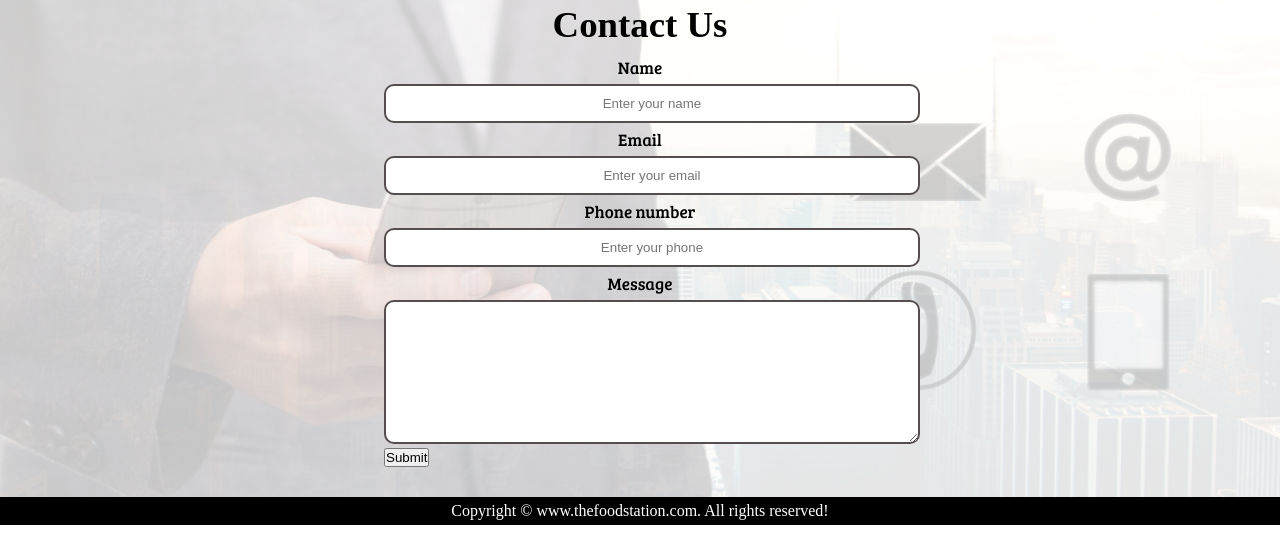
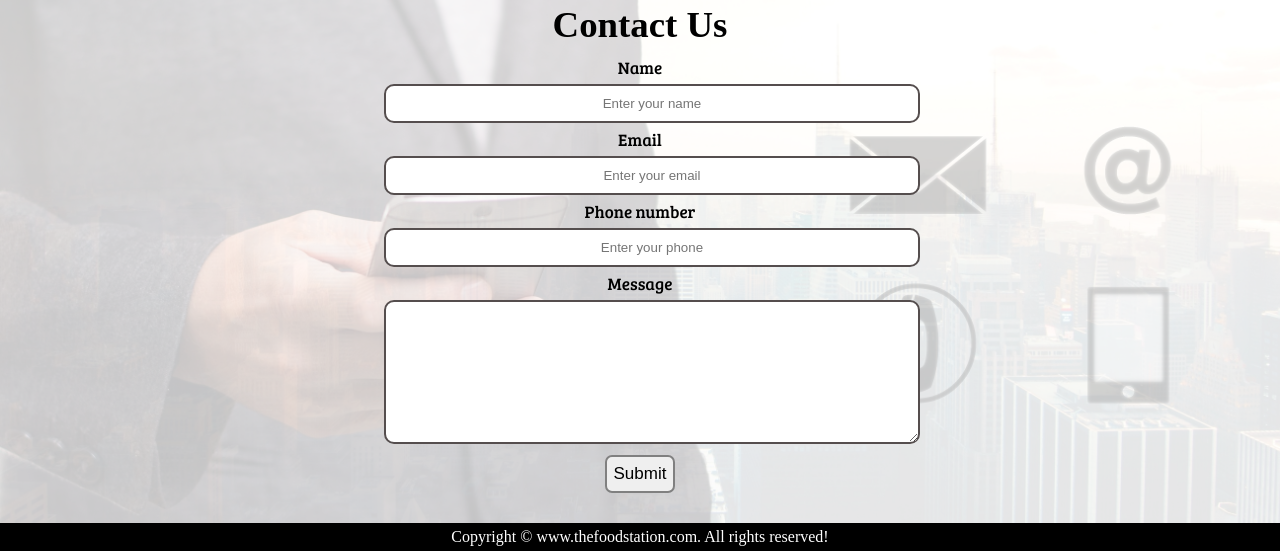
Before and after one commit to sachin3045/sachin3045.github.io, a plain HTML site: page index.html in a window 1280 px wide. Shown: the part 1515-2066 px from the top of the page. Before the commit the page ends 2040 px from the top, so only its background shows below. Drawn offline with Linux system fonts and the light colour scheme.

Commit message:
Update style.css

```diff
--- a/css/style.css
+++ b/css/style.css
@@ -202,3 +202,14 @@ text-align: center;
     text-align: center;
     padding: 5px;
 }
+#sub{
+   font-size: 17px;
+   display: block;
+   width: auto;
+   margin: auto;
+   border-radius: 7px;
+   border:2px solid grey;
+   padding: 7px 7px;
+   margin-top: 7px;
+   cursor: pointer;
+}
```
